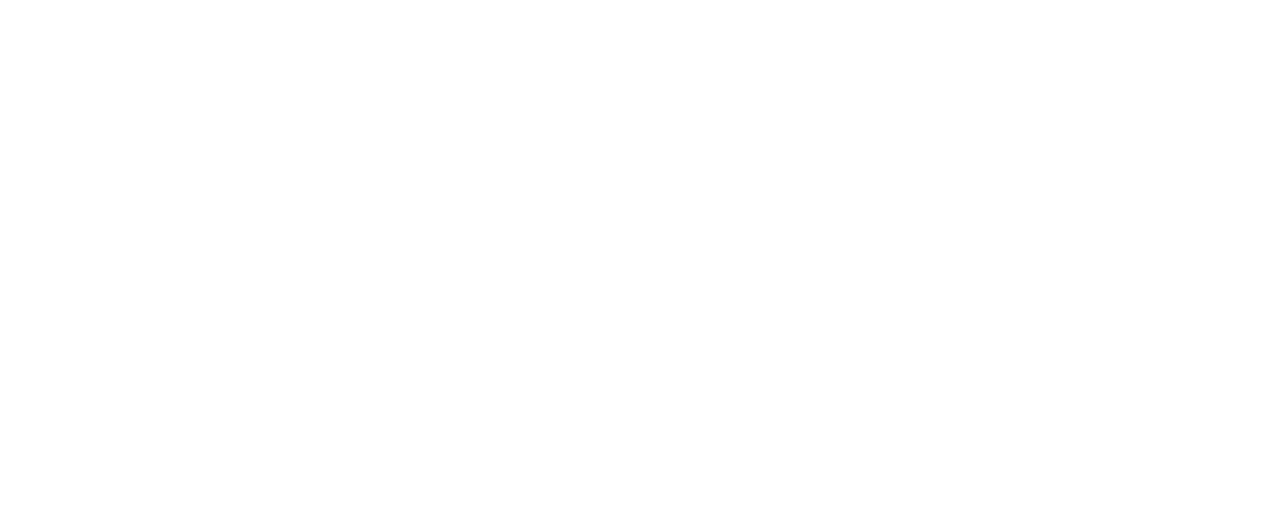
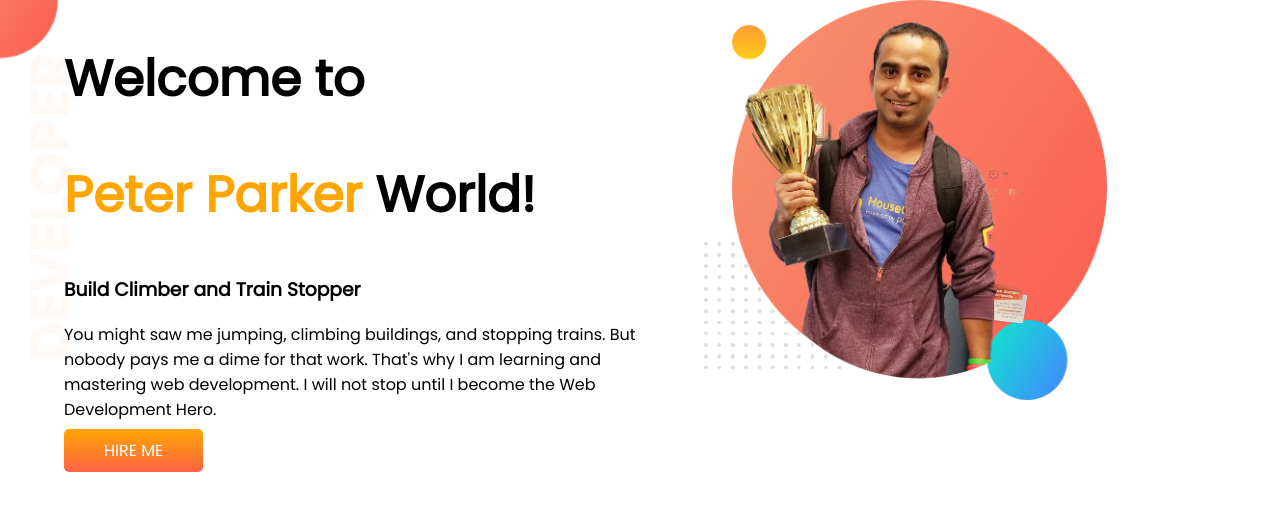
Before and after one commit to aliahasan/Personal-portfolio, a plain HTML site: page index.html in a window 1280 px wide. Drawn offline with Linux system fonts and the light colour scheme.

Commit message:
banner added

```diff
--- a/index.html
+++ b/index.html
@@ -1,13 +1,35 @@
 <!DOCTYPE html>
 <html lang="en">
+
 <head>
     <meta charset="UTF-8">
     <meta http-equiv="X-UA-Compatible" content="IE=edge">
     <meta name="viewport" content="width=device-width, initial-scale=1.0">
     <title>Personal Portfolio</title>
+    <link href="https://fonts.googleapis.com/css2?family=Poppins&display=swap" rel="stylesheet">
     <link rel="stylesheet" href="style.css">
 </head>
+
 <body>
+    <section class="top-banner">
+        <div class="half-width">
+            <h1>Welcome to </h1>
+            <h1> <span class="orange-color"> Peter Parker</span> World! </h1>
+            <h3>Build Climber and Train Stopper</h3>
+            <p>You might saw me jumping, climbing buildings, and stopping trains. But nobody pays me a dime for that
+                work.
+                That's why I am learning and mastering web development. I will not stop until I become the Web
+                Development
+                Hero.
+            </p>
+            <a class="link-button" target="_blank" href="https://www.linkedin.com/in/ali-ahasan-nabin-47861122a/">HIRE
+                ME</a>
+        </div>
+        <div class="half-width">
+            <img src="images/jhankar.png" alt="">
+        </div>
+    </section>
 
 </body>
+
 </html>
--- a/style.css
+++ b/style.css
@@ -0,0 +1,40 @@
+body {
+    font-family: 'Poppins', sans-serif;
+    margin: 0;
+}
+
+h1 {
+    font-size: 50px;
+}
+
+.orange-color {
+    color: orange;
+}
+
+section {
+    display: flex;
+}
+
+.half-width {
+    width: 50%;
+    padding-left: 5%;
+}
+
+.half-width img {
+    width: 70%;
+}
+
+.link-button {
+
+    text-decoration: none;
+    background-image: linear-gradient(orange, tomato);
+    padding: 10px 40px;
+    border-radius: 5px;
+    font-weight: 500;
+    color: white;
+}
+
+.top-banner {
+    background-image: url(images/top-banner.png);
+    background-repeat: no-repeat;
+}
```
